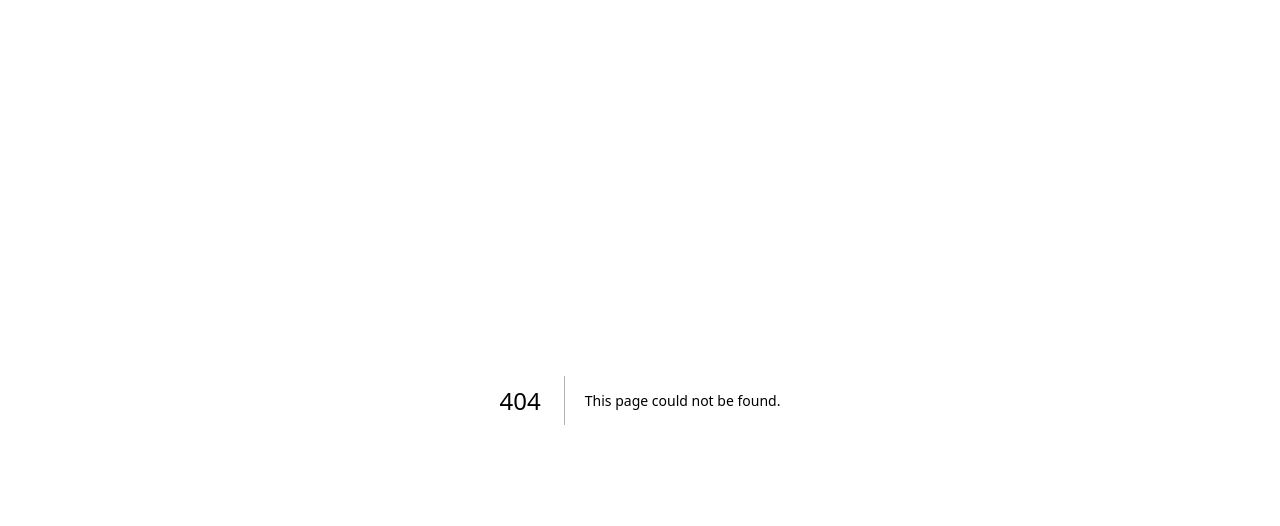
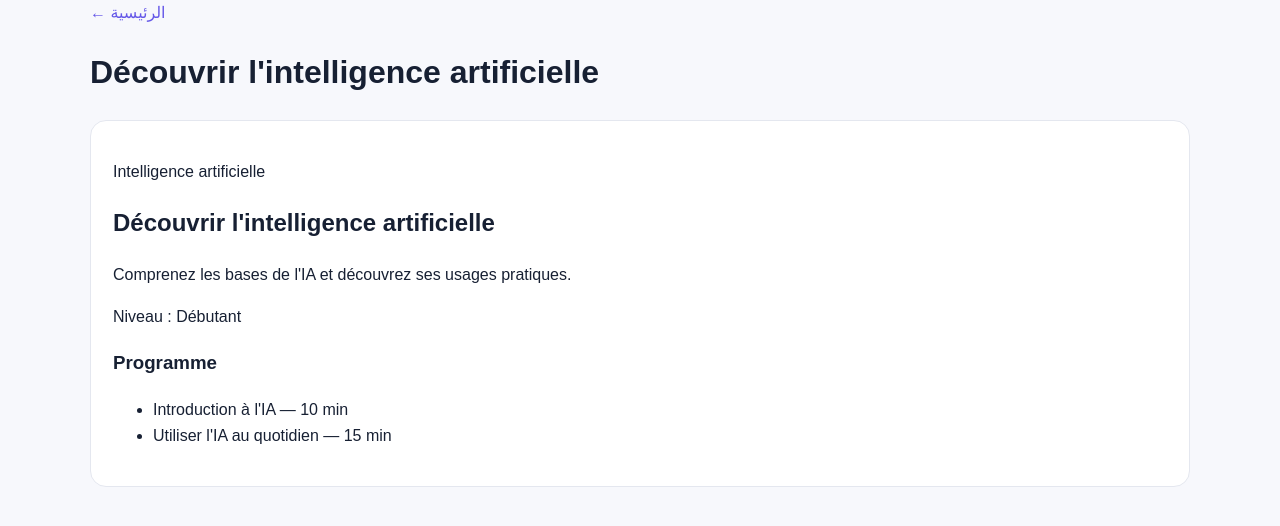
Before and after one commit to sherif-bot/SmartKitAI, a Next.js app: page /formations/intelligence-artificielle in a window 1280 px wide. Before the commit this address had no page. Shown: the top 526 px of the page. Built offline with nearby package versions, Linux system fonts and the light colour scheme.

Commit message:
Create CoursePage component with static params

```diff
--- /dev/null
+++ b/app/formations/[slug]/page.js
@@ -0,0 +1,21 @@
+import { notFound } from "next/navigation";
+import { courses } from "../../../lib/courses";
+import Course from "../../../components/Course";
+
+export function generateStaticParams() {
+  return courses.map((course) => ({ slug: course.slug }));
+}
+
+export default function CoursePage({ params }) {
+  const course = courses.find((item) => item.slug === params.slug);
+
+  if (!course) notFound();
+
+  return (
+    <main className="container">
+      <a href="/">← الرئيسية</a>
+      <h1>{course.title}</h1>
+      <Course course={course} />
+    </main>
+  );
+}
```
